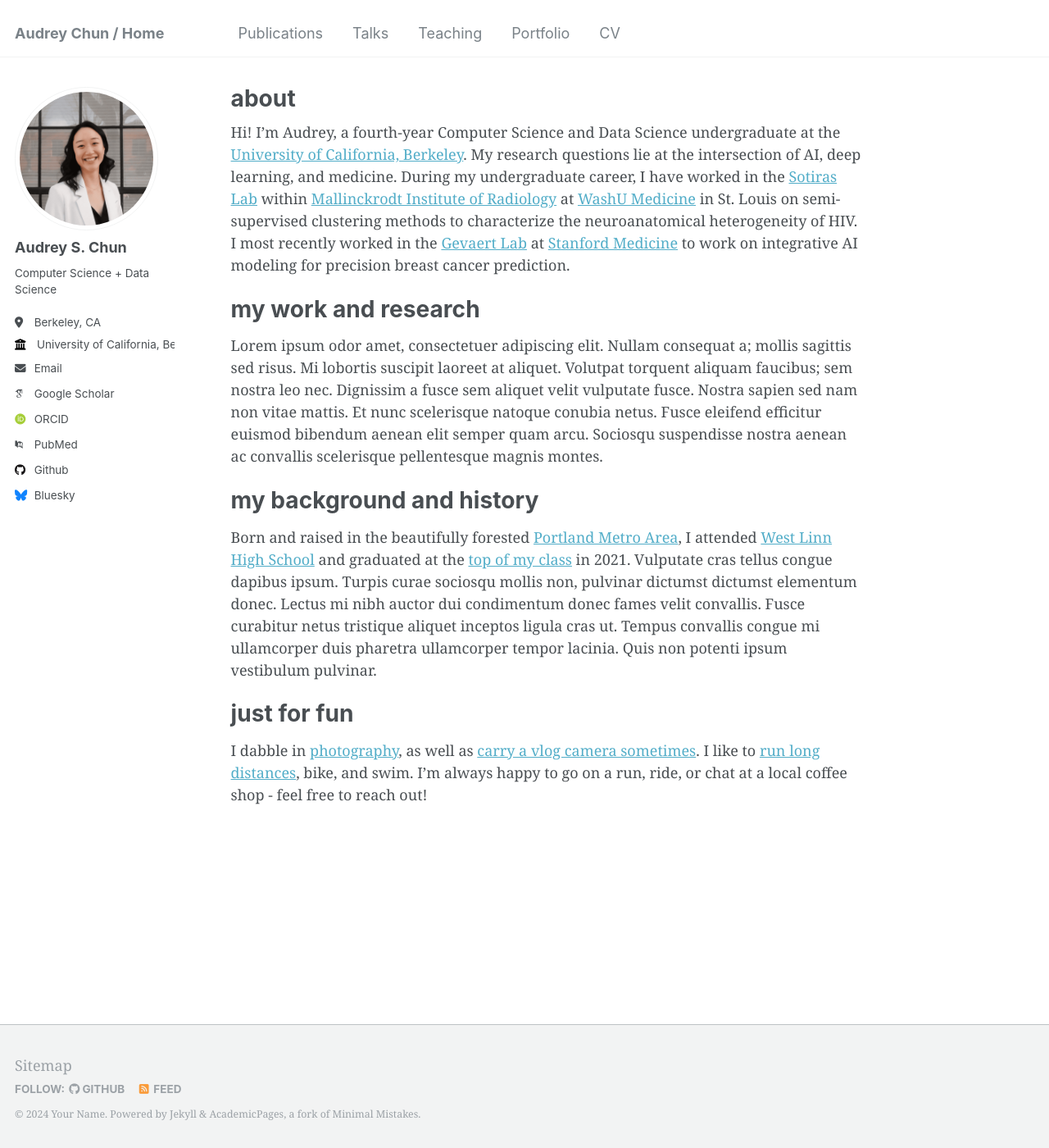
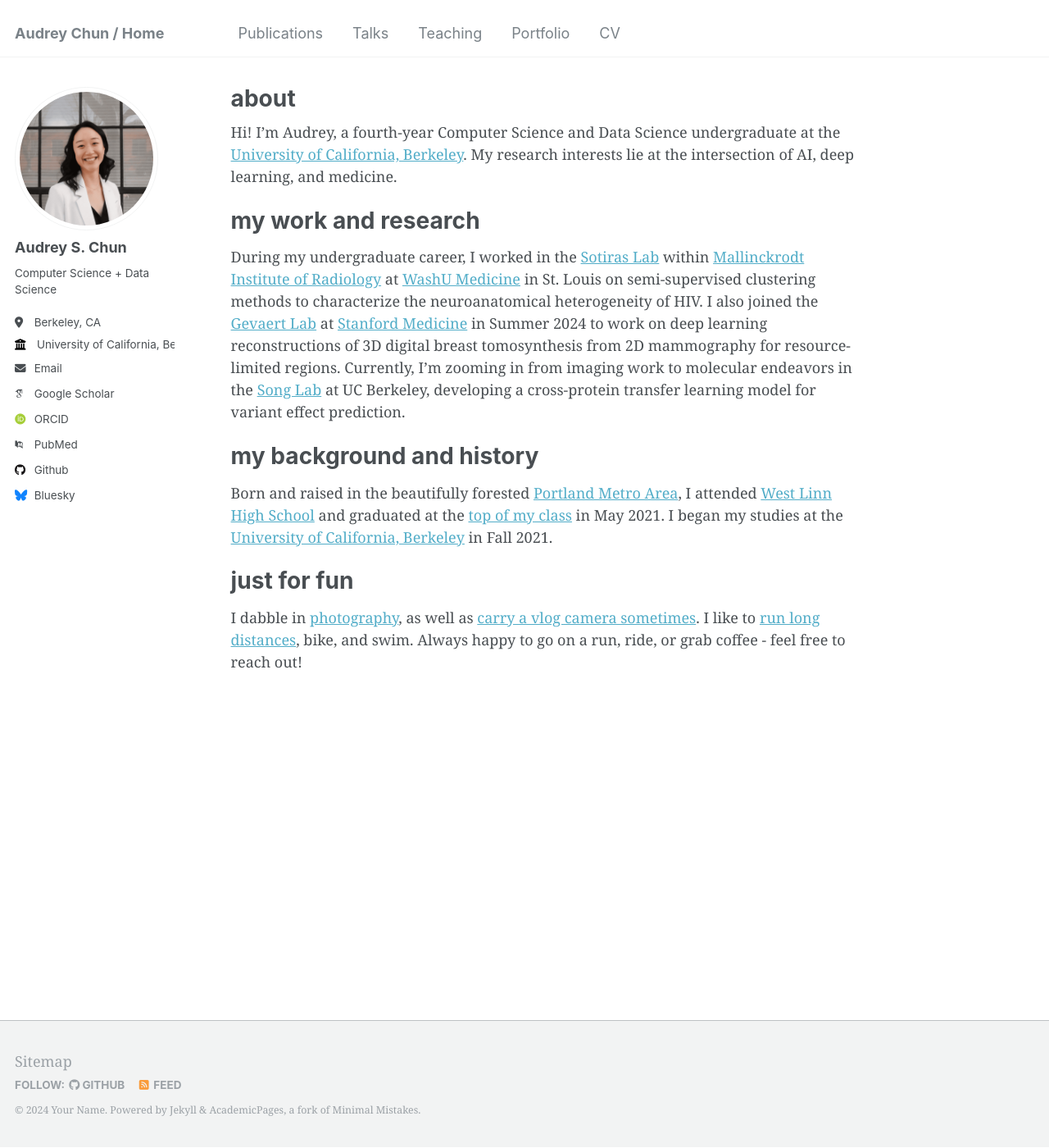
Before and after one commit to audreychun/audreychun.github.io, a Jekyll site: the page built from _pages/about.md, in a window 1280 px wide and 1400 px high. Shown: the whole window at 82% size. Built offline with Jekyll 4.4.1, drawn with Linux system fonts in a browser that asks for light colours; some web fonts are replaced.

Commit message:
Update about.md

```diff
--- a/_pages/about.md
+++ b/_pages/about.md
@@ -7,16 +7,16 @@ redirect_from:
   - /about.html
 ---
 
-Hi! I'm Audrey, a fourth-year Computer Science and Data Science undergraduate at the [University of California, Berkeley](https://www.berkeley.edu/). My research questions lie at the intersection of AI, deep learning, and medicine. During my undergraduate career, I have worked in the [Sotiras Lab](https://www.mir.wustl.edu/research/research-centers/computational-imaging-research-center-circ/labs/sotiras-lab/) within [Mallinckrodt Institute of Radiology](https://www.mir.wustl.edu/) at [WashU Medicine](https://medicine.wustl.edu/) in St. Louis on semi-supervised clustering methods to characterize the neuroanatomical heterogeneity of HIV. I most recently worked in the [Gevaert Lab](https://med.stanford.edu/gevaertlab.html) at [Stanford Medicine](https://med.stanford.edu/) to work on integrative AI modeling for precision breast cancer prediction.
+Hi! I'm Audrey, a fourth-year Computer Science and Data Science undergraduate at the [University of California, Berkeley](https://www.berkeley.edu/). My research interests lie at the intersection of AI, deep learning, and medicine.
 
 my work and research
 ======
-Lorem ipsum odor amet, consectetuer adipiscing elit. Nullam consequat a; mollis sagittis sed risus. Mi lobortis suscipit laoreet at aliquet. Volutpat torquent aliquam faucibus; sem nostra leo nec. Dignissim a fusce sem aliquet velit vulputate fusce. Nostra sapien sed nam non vitae mattis. Et nunc scelerisque natoque conubia netus. Fusce eleifend efficitur euismod bibendum aenean elit semper quam arcu. Sociosqu suspendisse nostra aenean ac convallis scelerisque pellentesque magnis montes.
+During my undergraduate career, I worked in the [Sotiras Lab](https://www.mir.wustl.edu/research/research-centers/computational-imaging-research-center-circ/labs/sotiras-lab/) within [Mallinckrodt Institute of Radiology](https://www.mir.wustl.edu/) at [WashU Medicine](https://medicine.wustl.edu/) in St. Louis on semi-supervised clustering methods to characterize the neuroanatomical heterogeneity of HIV. I also joined the [Gevaert Lab](https://med.stanford.edu/gevaertlab.html) at [Stanford Medicine](https://med.stanford.edu/) in Summer 2024 to work on deep learning reconstructions of 3D digital breast tomosynthesis from 2D mammography for resource-limited regions. Currently, I'm zooming in from imaging work to molecular endeavors in the [Song Lab](https://people.eecs.berkeley.edu/~yss/group.html) at UC Berkeley, developing a cross-protein transfer learning model for variant effect prediction.
 
 my background and history
 ======
-Born and raised in the beautifully forested [Portland Metro Area](https://en.wikipedia.org/wiki/Portland,_Oregon), I attended [West Linn High School](https://www.wlwv.k12.or.us/wlhs) and graduated at the [top of my class](https://www.westlinntidings.com/news/we-are-not-boxes-on-a-screen-now-we-are-a-sea-of-green-and/article_ea2be376-d7da-5e85-93aa-940adceb5ca8.html) in 2021. Vulputate cras tellus congue dapibus ipsum. Turpis curae sociosqu mollis non, pulvinar dictumst dictumst elementum donec. Lectus mi nibh auctor dui condimentum donec fames velit convallis. Fusce curabitur netus tristique aliquet inceptos ligula cras ut. Tempus convallis congue mi ullamcorper duis pharetra ullamcorper tempor lacinia. Quis non potenti ipsum vestibulum pulvinar.
+Born and raised in the beautifully forested [Portland Metro Area](https://en.wikipedia.org/wiki/Portland,_Oregon), I attended [West Linn High School](https://www.wlwv.k12.or.us/wlhs) and graduated at the [top of my class](https://www.westlinntidings.com/news/we-are-not-boxes-on-a-screen-now-we-are-a-sea-of-green-and/article_ea2be376-d7da-5e85-93aa-940adceb5ca8.html) in May 2021. I began my studies at the [University of California, Berkeley](https://www.berkeley.edu/) in Fall 2021.
 
 just for fun
 ======
-I dabble in [photography](https://capturedbydree.pixieset.com/), as well as [carry a vlog camera sometimes](https://www.youtube.com/@One-Two-Dree/videos). I like to [run long distances](https://www.athlinks.com/athletes/543903770), bike, and swim. I'm always happy to go on a run, ride, or chat at a local coffee shop - feel free to reach out!
+I dabble in [photography](https://capturedbydree.pixieset.com/), as well as [carry a vlog camera sometimes](https://www.youtube.com/@One-Two-Dree/videos). I like to [run long distances](https://www.athlinks.com/athletes/543903770), bike, and swim. Always happy to go on a run, ride, or grab coffee - feel free to reach out!
```
